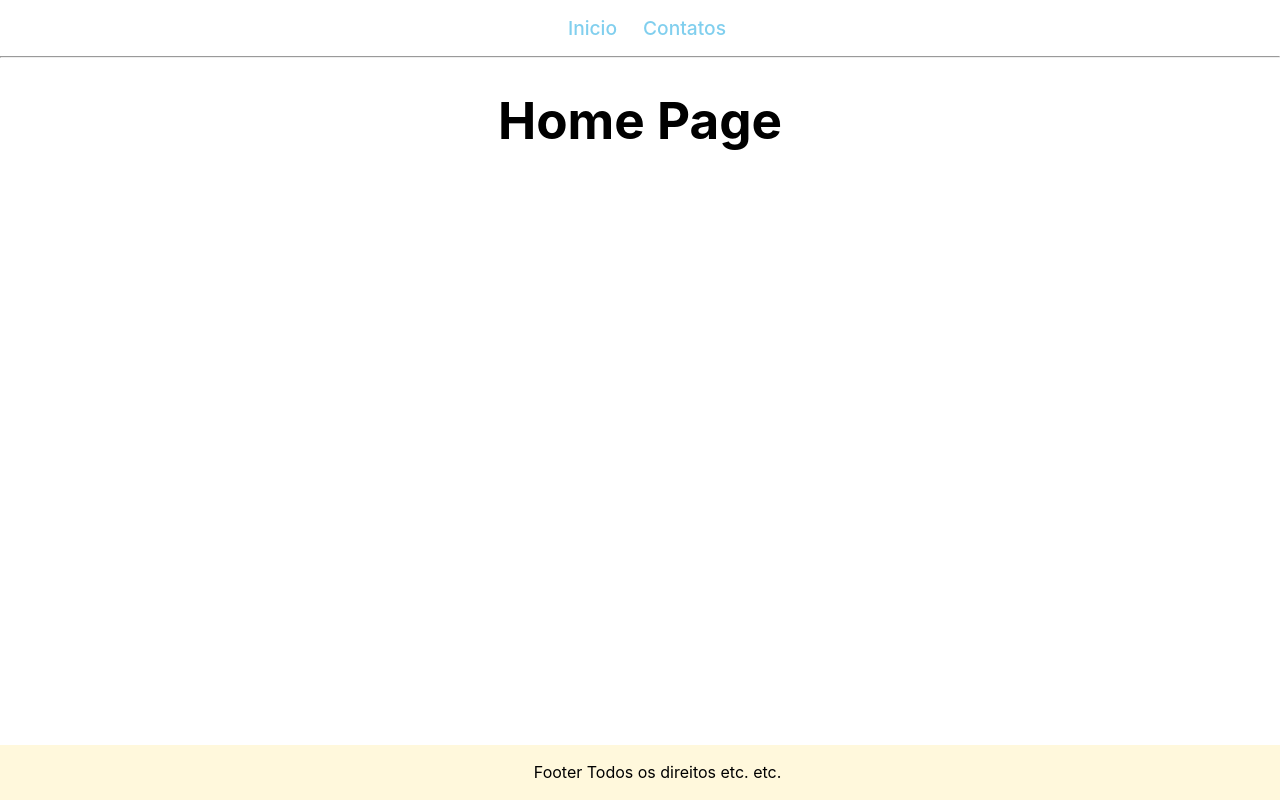
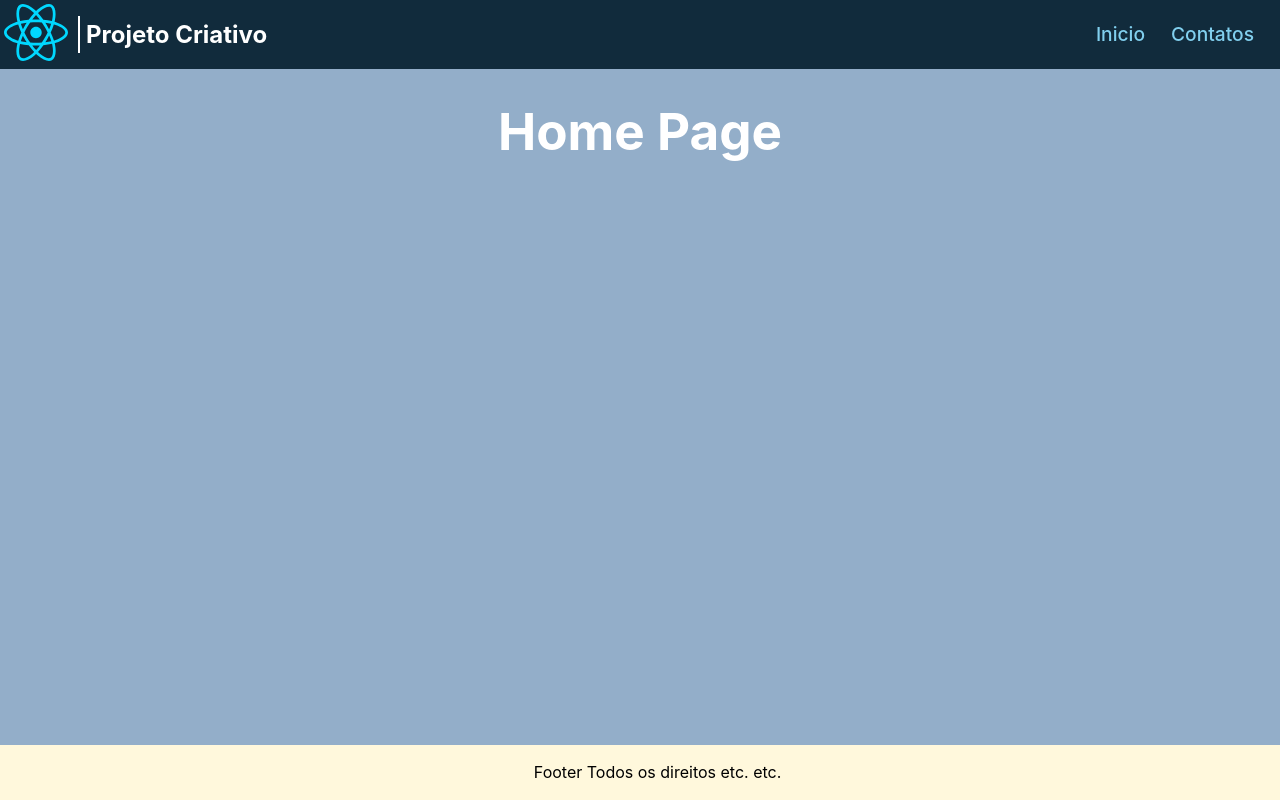
Before and after one commit to RaimundoNCN/React-web, a React (Vite) app: page / in a window 1280 px wide. Built offline with nearby package versions, Linux system fonts and the light colour scheme.

Commit message:
reestilizando navbar

```diff
--- a/src/Layout/NavBar.jsx
+++ b/src/Layout/NavBar.jsx
@@ -1,11 +1,17 @@
 import React from "react";
+import imageReact from "../assets/react.svg";
+import { Link } from "react-router-dom";
 import "../Style/StyleNavBar.css";
-import { Link } from "react-router-dom";
 
 const NavBar = () => {
   return (
     <header>
-      <nav className="navBar">
+      <nav>
+        <div>
+          <img src={imageReact}></img>
+        </div>
+        <hr />
+        <h2>Projeto Criativo</h2>
         <ul>
           <Link className="routes" to="/">
             Inicio
@@ -15,7 +21,6 @@ const NavBar = () => {
           </Link>
         </ul>
       </nav>
-      <hr />
     </header>
   );
 };
--- a/src/Style/StyleNavBar.css
+++ b/src/Style/StyleNavBar.css
@@ -1,11 +1,37 @@
 .routes {
   padding-right: 26px;
   margin: 0px;
-  text-align: right;
+  text-align: center;
 
   font-size: larger;
 }
 
+nav {
+  background-color: #112b3c;
+  align-items: center;
+  display: flex;
+
+  width: 100%;
+  margin: 0px;
+  padding: 0px;
+}
+
+img {
+  padding: 4px;
+  width: 4em;
+}
+
 ul {
-  text-align: center;
+  margin: 0px;
+
+  position: absolute;
+  right: 0px;
 }
+
+hr {
+  width: 0px;
+  height: 2.2em;
+  padding: 0px;
+  margin: 6px;
+  border-style: solid;
+}
--- a/src/index.css
+++ b/src/index.css
@@ -2,7 +2,8 @@
   font-family: Inter, system-ui, Avenir, Helvetica, Arial, sans-serif;
   font-weight: 400;
 
-  color-scheme: light dark;
+  background-color: #93aec9;
+  color: #ffffff;
 
   font-synthesis: none;
   text-rendering: optimizeLegibility;
```
